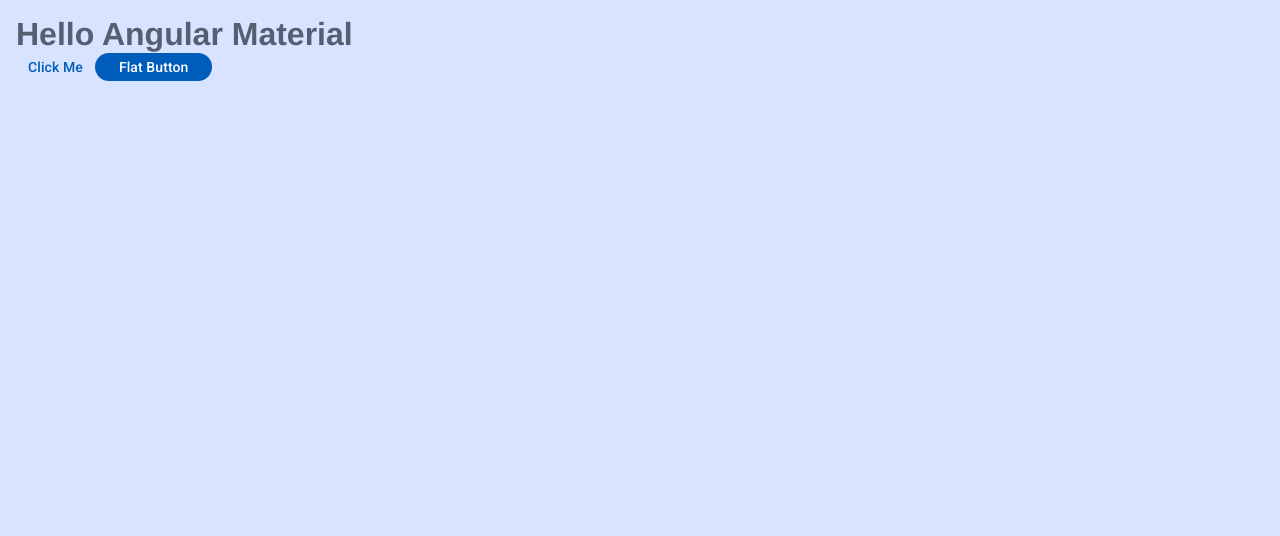
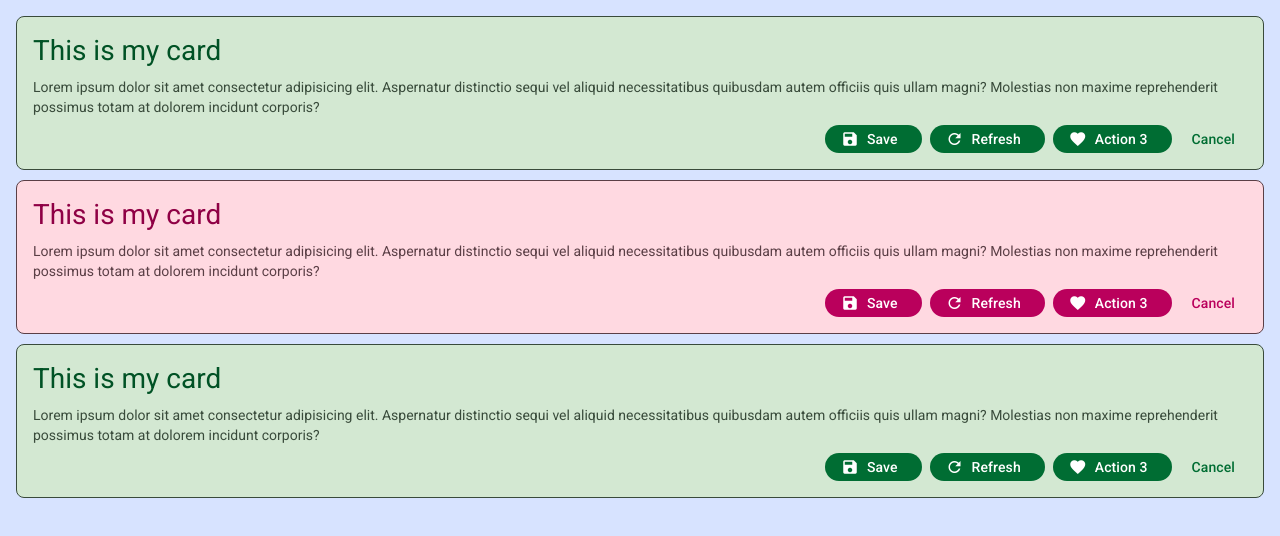
Before and after one commit to matiasArt/UDEMY-ANGULAR-MATERIAL-ADVANCED, an Angular app: page / in a window 1280 px wide. Shown: the top 536 px of the page. Built offline with nearby package versions, Linux system fonts and the light colour scheme.

Commit message:
diferentes temas para diferentes componentes

```diff
--- a/src/app/app.component.html
+++ b/src/app/app.component.html
@@ -1,3 +1,3 @@
-<h1>Hello Angular Material</h1>
-<button mat-button>Click Me</button>
-<button mat-flat-button>Flat Button</button>
+<app-card class="theme-1"/>
+<app-card class="theme-2"/>
+<app-card class="theme-1"/>
--- a/src/app/app.component.ts
+++ b/src/app/app.component.ts
@@ -1,10 +1,11 @@
 import { Component } from '@angular/core';
 import { MatButtonModule } from '@angular/material/button';
 import { MatIconModule } from '@angular/material/icon';
+import { CardComponent } from "./components/card/card.component";
 
 @Component({
   selector: 'app-root',
-  imports: [MatButtonModule,MatIconModule],
+  imports: [MatButtonModule, MatIconModule, CardComponent],
   templateUrl: './app.component.html',
   styleUrl: './app.component.scss'
 })
--- /dev/null
+++ b/src/app/components/card/card.component.html
@@ -0,0 +1,22 @@
+<h1>This is my card</h1>
+<p>
+  Lorem ipsum dolor sit amet consectetur adipisicing elit. Aspernatur distinctio
+  sequi vel aliquid necessitatibus quibusdam autem officiis quis ullam magni?
+  Molestias non maxime reprehenderit possimus totam at dolorem incidunt
+  corporis?
+</p>
+<div class="actions">
+  <button mat-flat-button>
+    <mat-icon>save</mat-icon>
+    Save
+  </button>
+  <button mat-flat-button>
+    <mat-icon>refresh</mat-icon>
+    Refresh
+  </button>
+  <button mat-flat-button>
+    <mat-icon>favorite</mat-icon>
+    Action 3
+  </button>
+  <button mat-button>Cancel</button>
+</div>
--- /dev/null
+++ b/src/app/components/card/card.component.scss
@@ -0,0 +1,27 @@
+:host {
+    padding: 1rem;
+    border-radius: 0.5rem;
+    background-color: var(--mat-sys-secondary-container);
+    border: 1px solid var(--mat-sys-on-secondary-container);
+    display: flex;
+    flex-direction: column;
+    gap: 0.5rem;
+    margin-bottom: 10px;
+
+    h1 {
+        font: var(--mat-sys-headline-medium);
+        color: var(--mat-sys-on-primary-container);
+    }
+
+    p {
+        font: var(--mat-sys-body-medium);
+        color: var(--mat-sys-on-secondary-container);
+    }
+
+    .actions {
+        display: flex;
+        flex-direction: row;
+        gap: 0.5rem;
+        justify-content: flex-end;
+    }
+}
--- a/src/styles.scss
+++ b/src/styles.scss
@@ -35,3 +35,15 @@
     density: -3 // densidad de los componentes de angular material mas espaciados o mas compactos
   ));
 }
+
+.theme-1{
+  @include mat.theme((
+    color: mat.$spring-green-palette
+  ))
+}
+
+.theme-2 {
+  @include mat.theme((
+    color: mat.$rose-palette
+  ))
+}
```
Also changed, not shown: src/app/components/card/card.component.ts (added, +13 -0 lines).
